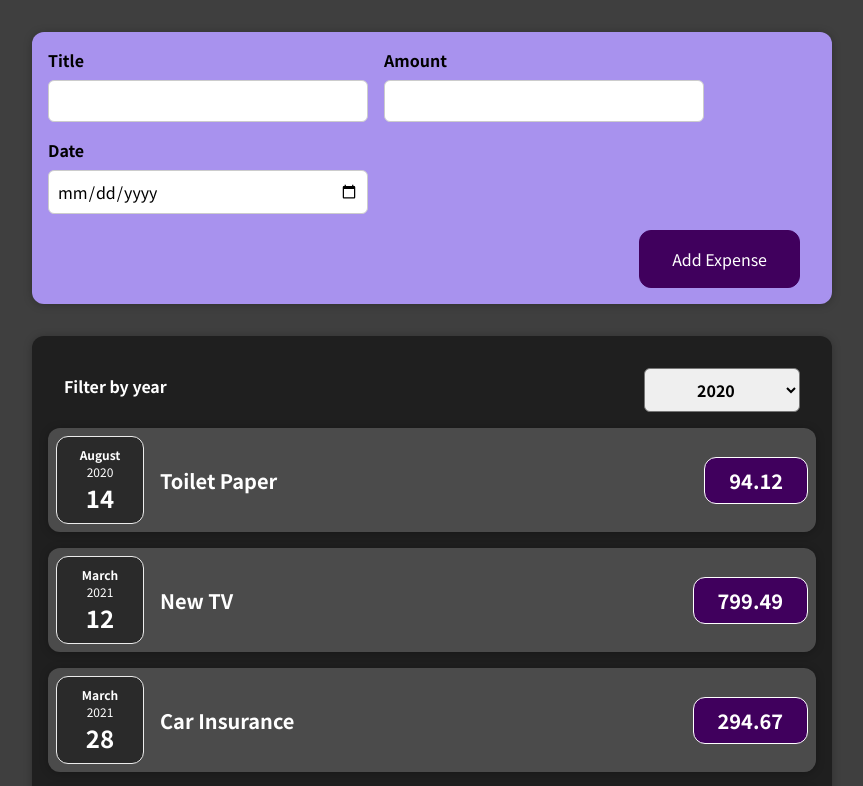
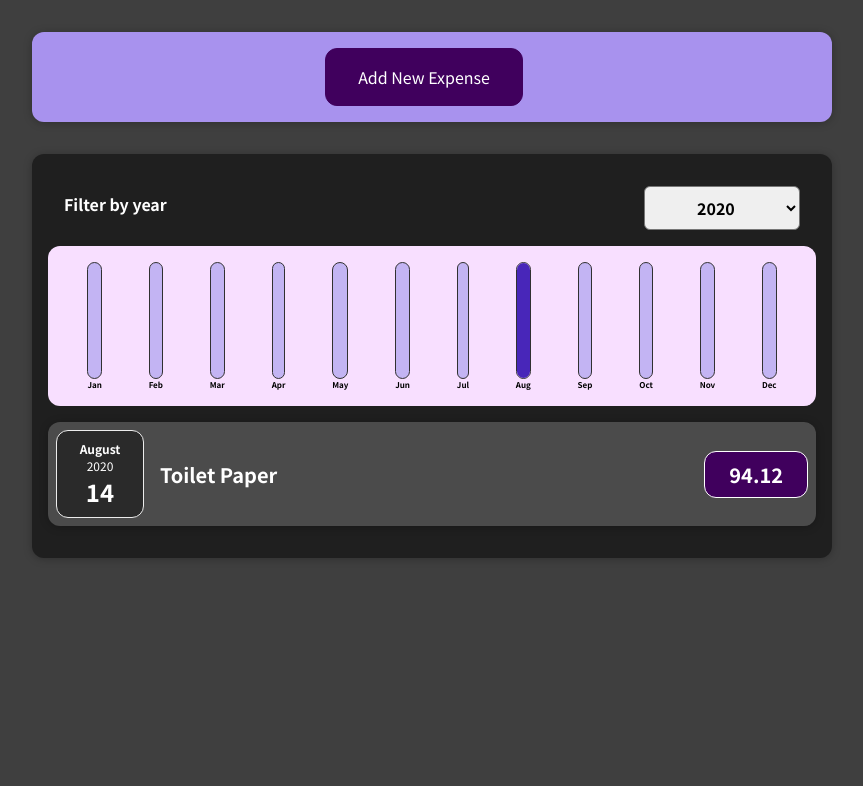
Before and after one commit to micaelffranco/tritrant, a React (Create React App) app: page / in a window 1280 px wide. Shown: the top 786 px of the page, without its empty margins (208-1071 px from the left). Built offline with nearby package versions, Linux system fonts and the light colour scheme.

Commit message:
ChartBar implemented

```diff
--- a/src/App.js
+++ b/src/App.js
@@ -1,8 +1,8 @@
+import React, { useState } from 'react';
 import Expenses from './components/Expenses/Expenses'
 import NewExpense from './components/NewExpense/NewExpense'
 
-function App() {
-  const expenses = [
+const DUMMY_EXPENSES = [
     {
       id: 'e1',
       title: 'Toilet Paper',
@@ -24,10 +24,21 @@ function App() {
     },
   ];
 
+function App() {
+
+  const [expenses, setExpenses] = useState(DUMMY_EXPENSES)
+
+  // const addExpenseHandler = expense => {
+  //   setExpenses([expense, ...expenses])
+  // }
+
+//if u updating the state using previous state u have to do it like THIS
   const addExpenseHandler = expense => {
-      console.log('in app')
-      console.log(expense)
+    setExpenses(prevExpenses => {
+      return [expense, ...prevExpenses]
+    })
   }
+
   return (
     <div>
       <NewExpense onAddExpense={addExpenseHandler}/>
--- /dev/null
+++ b/src/components/Chart/Chart.css
@@ -0,0 +1,9 @@
+.chart {
+  padding: 1rem;
+  border-radius: 12px;
+  background-color: #f8dfff;
+  text-align: center;
+  display: flex;
+  justify-content: space-around;
+  height: 10rem;
+}
--- /dev/null
+++ b/src/components/Chart/Chart.js
@@ -0,0 +1,25 @@
+
+import React from 'react';
+
+import ChartBar from './ChartBar';
+import './Chart.css';
+
+const Chart = (props) => {
+  const dataPointValues = props.dataPoints.map(dataPoint => dataPoint.value);
+  const totalMaximum = Math.max(...dataPointValues);
+
+  return (
+    <div className='chart'>
+      {props.dataPoints.map((dataPoint) => (
+        <ChartBar
+          key={dataPoint.label}
+          value={dataPoint.value}
+          maxValue={totalMaximum}
+          label={dataPoint.label}
+        />
+      ))}
+    </div>
+  );
+};
+
+export default Chart;
--- /dev/null
+++ b/src/components/Chart/ChartBar.css
@@ -0,0 +1,30 @@
+.chart-bar {
+  height: 100%;
+  display: flex;
+  flex-direction: column;
+  align-items: center;
+}
+
+.chart-bar__inner {
+  height: 100%;
+  width: 100%;
+  border: 1px solid #313131;
+  border-radius: 12px;
+  background-color: #c3b4f3;
+  overflow: hidden;
+  display: flex;
+  flex-direction: column;
+  justify-content: flex-end;
+}
+
+.chart-bar__fill {
+  background-color: #4826b9;
+  width: 100%;
+  transition: all 0.3s ease-out;
+}
+
+.chart-bar__label {
+  font-weight: bold;
+  font-size: 0.5rem;
+  text-align: center;
+}
--- /dev/null
+++ b/src/components/Chart/ChartBar.js
@@ -0,0 +1,25 @@
+import React from 'react';
+
+import './ChartBar.css';
+
+const ChartBar = (props) => {
+  let barFillHeight = '0%';
+
+  if (props.maxValue > 0) {
+    barFillHeight = Math.round((props.value / props.maxValue) * 100) + '%';
+  }
+
+  return (
+    <div className='chart-bar'>
+      <div className='chart-bar__inner'>
+        <div
+          className='chart-bar__fill'
+          style={{ height: barFillHeight }}
+        ></div>
+      </div>
+      <div className='chart-bar__label'>{props.label}</div>
+    </div>
+  );
+};
+
+export default ChartBar;
--- a/src/components/Expenses/ExpenseItem.js
+++ b/src/components/Expenses/ExpenseItem.js
@@ -4,8 +4,10 @@ import './ExpenseItem.css';
 import Card from '../UI/Card';
 import ExpenseDate from './ExpenseDate';
 
+// list item because ExpensesList uses an ul, unordered list
 function ExpenseItem(props) {
   return (
+    <li>
     <Card className="expense-item">
       <ExpenseDate date={props.date}/>
       <div className="expense-item__description">
@@ -13,6 +15,7 @@ function ExpenseItem(props) {
         <div className="expense-item__price">{props.amount}</div>
       </div>
     </Card>
+    </li>
   );
 }
 
--- a/src/components/Expenses/Expenses.js
+++ b/src/components/Expenses/Expenses.js
@@ -1,28 +1,32 @@
 
 import React, { useState } from 'react';
 
-import ExpenseItem from './ExpenseItem';
 import Card from '../UI/Card';
 import ExpensesFilter from './ExpensesFilter';
+import ExpensesList from './ExpensesList';
+import ExpensesChart from './ExpensesChart';
 import './Expenses.css';
 
 const Expenses = (props) => {
   const [filteredYear, setFilteredYear] = useState('2020');
 
-  const filterChangeHandler = selectedYear => {
+  const filterChangeHandler = (selectedYear) => {
     setFilteredYear(selectedYear);
   };
+
+  const filteredExpenses = props.items.filter((expense) => {
+    return expense.date.getFullYear().toString() === filteredYear;
+  });
 
   return (
     <div>
       <Card className='expenses'>
-        <ExpensesFilter selected={filteredYear} onChangeFilter={filterChangeHandler} />
-        {props.items.map(expense => (
-          <ExpenseItem
-            title={expense.title}
-            amount={expense.amount}
-            date={expense.date}
-            />))}
+        <ExpensesFilter
+          selected={filteredYear}
+          onChangeFilter={filterChangeHandler}
+        />
+        <ExpensesChart expenses={filteredExpenses} />
+        <ExpensesList items={filteredExpenses} />
       </Card>
     </div>
   );
--- /dev/null
+++ b/src/components/Expenses/ExpensesChart.js
@@ -0,0 +1,29 @@
+import React from 'react';
+
+import Chart from '../Chart/Chart';
+
+const ExpensesChart = (props) => {
+  const chartDataPoints = [
+    { label: 'Jan', value: 0 },
+    { label: 'Feb', value: 0 },
+    { label: 'Mar', value: 0 },
+    { label: 'Apr', value: 0 },
+    { label: 'May', value: 0 },
+    { label: 'Jun', value: 0 },
+    { label: 'Jul', value: 0 },
+    { label: 'Aug', value: 0 },
+    { label: 'Sep', value: 0 },
+    { label: 'Oct', value: 0 },
+    { label: 'Nov', value: 0 },
+    { label: 'Dec', value: 0 },
+  ];
+
+  for (const expense of props.expenses) {
+    const expenseMonth = expense.date.getMonth(); // starting at 0 => January => 0
+    chartDataPoints[expenseMonth].value += expense.amount;
+  }
+
+  return <Chart dataPoints={chartDataPoints} />;
+};
+
+export default ExpensesChart;
--- /dev/null
+++ b/src/components/Expenses/ExpensesList.css
@@ -0,0 +1,9 @@
+.expenses-list {
+  list-style: none;
+  padding: 0;
+}
+
+.expenses-list__fallback {
+  color: white;
+  text-align: center;
+}
--- /dev/null
+++ b/src/components/Expenses/ExpensesList.js
@@ -0,0 +1,26 @@
+
+import React from 'react';
+
+import ExpenseItem from './ExpenseItem';
+import './ExpensesList.css';
+
+const ExpensesList = (props) => {
+  if (props.items.length === 0) {
+    return <h2 className='expenses-list__fallback'>Found no expenses.</h2>;
+  }
+
+  return (
+    <ul className='expenses-list'>
+      {props.items.map((expense) => (
+        <ExpenseItem
+          key={expense.id}
+          title={expense.title}
+          amount={expense.amount}
+          date={expense.date}
+        />
+      ))}
+    </ul>
+  );
+};
+
+export default ExpensesList;
--- a/src/components/NewExpense/NewExpense.js
+++ b/src/components/NewExpense/NewExpense.js
@@ -1,20 +1,42 @@
+import React, { useState } from 'react';
+
 import './NewExpense.css'
 import ExpenseForm from './ExpenseForm'
 
 const NewExpense = (props) => {
+  const [isEditing, setIsEditing] = useState(false);
+
   const saveExpenseDataHandler = (enteredExpenseData) => {
     const expenseData = {
       ...enteredExpenseData,
       id: Math.random().toString()
     }
     props.onAddExpense(expenseData)
+    setIsEditing(false);
   }
 
+  const startEditingHandler = () => {
+    setIsEditing(true);
+  };
+
+  const stopEditingHandler = () => {
+    setIsEditing(false);
+  };
+
+
   return (
-    <div className="new-expense">
-      <ExpenseForm onSaveExpenseData={saveExpenseDataHandler}/>
+    <div className='new-expense'>
+      {!isEditing && (
+        <button onClick={startEditingHandler}>Add New Expense</button>
+      )}
+      {isEditing && (
+        <ExpenseForm
+          onSaveExpenseData={saveExpenseDataHandler}
+          onCancel={stopEditingHandler}
+        />
+      )}
     </div>
-  )
+  );
 };
 
 export default NewExpense;
```
Lines whose indentation alone changed are shown as unchanged.
